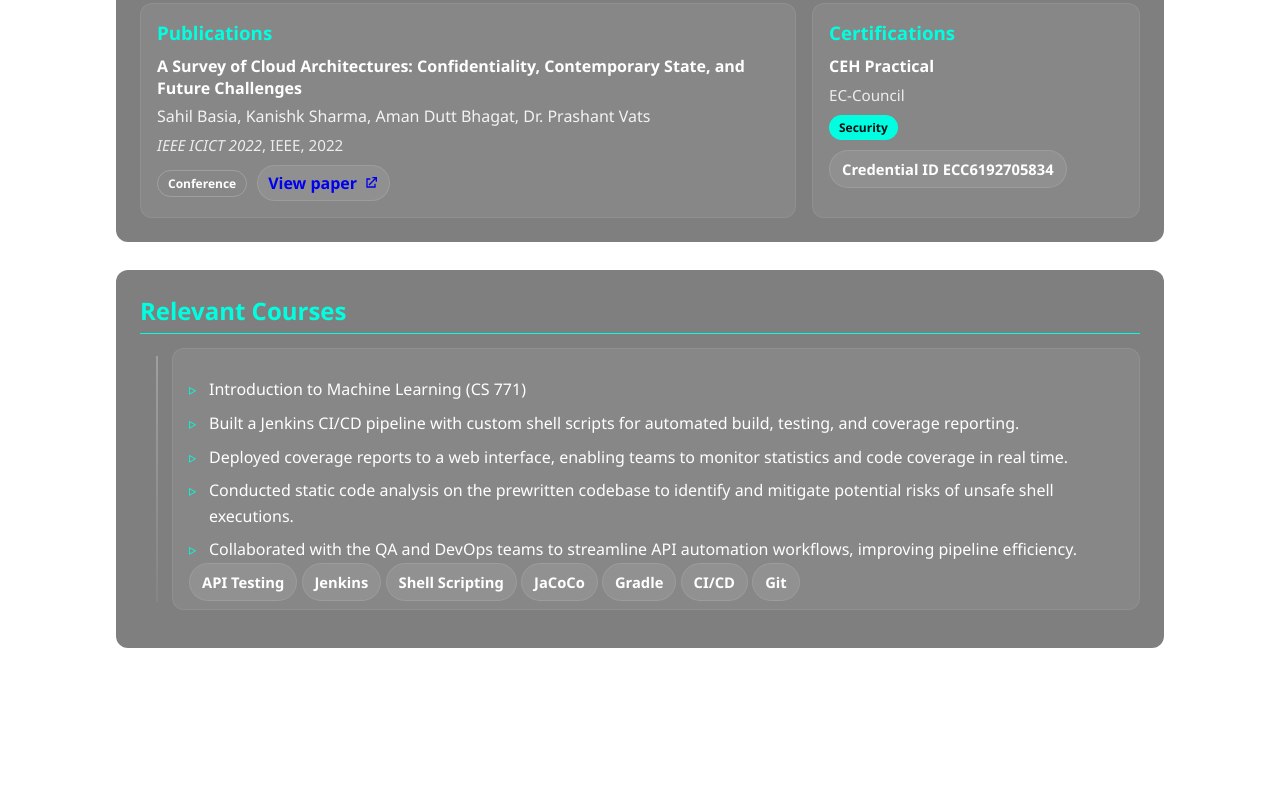
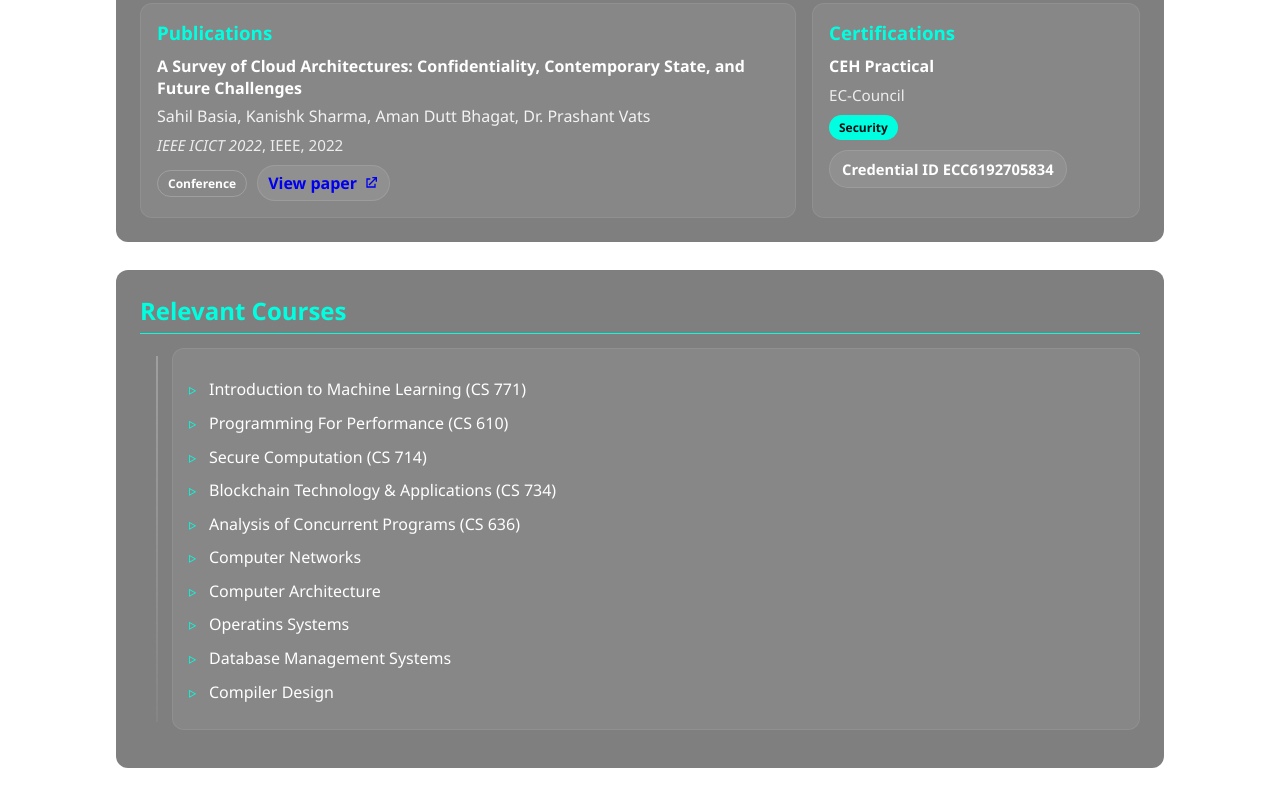
Before and after one commit to sahilbasia-08/portfolio, a plain HTML site: page index.html in a window 1280 px wide. Shown: the part 3472-4279 px from the top of the page. Before the commit the page ends 4223 px from the top, so only its background shows below. Drawn offline with Linux system fonts and the light colour scheme.

Commit message:
courses added

```diff
--- a/index.html
+++ b/index.html
@@ -1103,22 +1103,15 @@
                         </div>
                         <ul class="exp-list">
                             <li>Introduction to Machine Learning (CS 771)</li>
-                            <li>Built a Jenkins CI/CD pipeline with custom shell scripts for automated build, testing,
-                                and coverage reporting.</li>
-                            <li>Deployed coverage reports to a web interface, enabling teams to monitor statistics and
-                                code coverage in real time.</li>
-                            <li>Conducted static code analysis on the prewritten codebase to identify and mitigate
-                                potential risks of unsafe shell executions.</li>
-                            <li>Collaborated with the QA and DevOps teams to streamline API automation workflows,
-                                improving pipeline efficiency.</li>
-                            <span class="skill">API Testing</span>
-                            <span class="skill">Jenkins</span>
-                            <span class="skill">Shell Scripting</span>
-                            <span class="skill">JaCoCo</span>
-                            <span class="skill">Gradle</span>
-                            <span class="skill">CI/CD</span>
-                            <span class="skill">Git</span>
-
+                            <li>Programming For Performance (CS 610)</li>
+                            <li>Secure Computation (CS 714)</li>
+                            <li>Blockchain Technology & Applications (CS 734)</li>
+                            <li>Analysis of Concurrent Programs (CS 636)</li>
+                            <li>Computer Networks</li>
+                            <li>Computer Architecture</li>
+                            <li>Operatins Systems</li>
+                            <li>Database Management Systems</li>
+                            <li>Compiler Design</li>
                         </ul>
                     </div>
                 </div>
```
